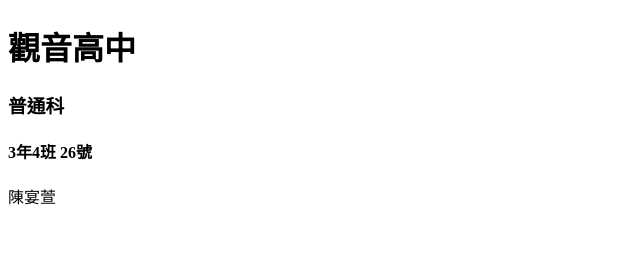
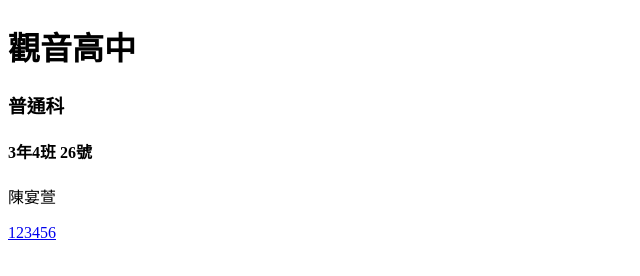
Before and after one commit to judyprogramming/autobiography_1, a plain HTML site: page index.html in a window 1280 px wide. Shown: the part 310-586 px from the top of the page, without its empty margins (0-640 px from the left). Drawn offline with Linux system fonts and the light colour scheme.

Commit message:
Update index.html

```diff
--- a/index.html
+++ b/index.html
@@ -14,6 +14,7 @@
 <h3>普通科</h3>
 <h4>3年4班 26號</h4>
 <p>陳宴萱</p>
+<a href="https://judyprogramming.github.io/autobiography_1/autobiography.html" >123456</a>
 </body>
 
 </html>
```
